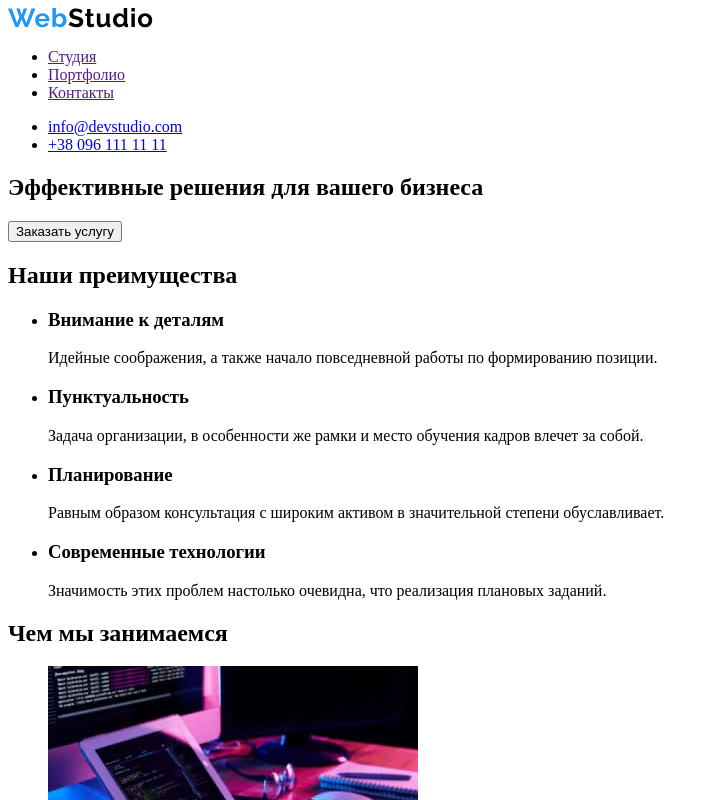
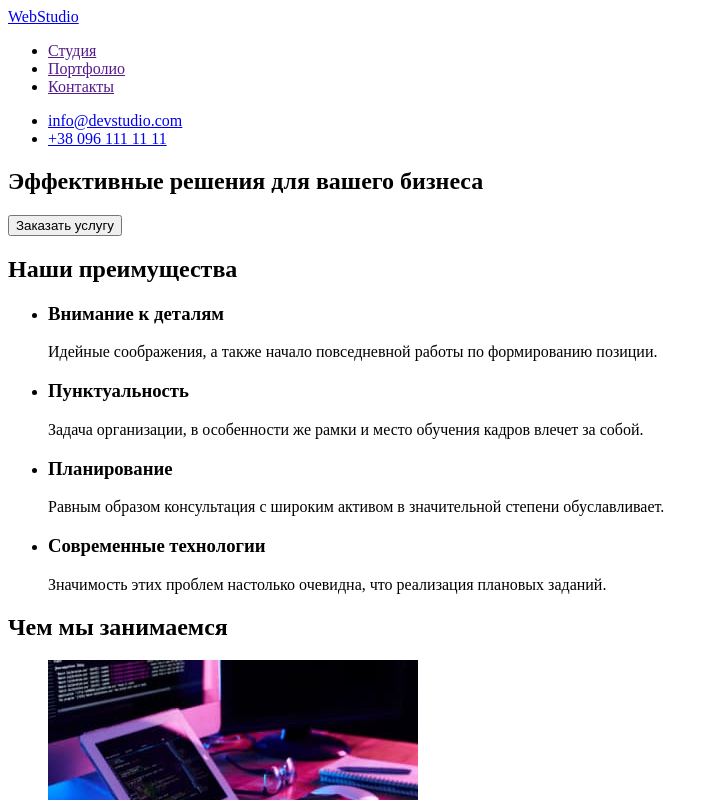
Before and after one commit to Kyrylo2/goit-markup-hw-01, a plain HTML site: page index.html in a window 1280 px wide. Shown: the top 800 px of the page, without its empty margins (0-719 px from the left). Drawn offline with Linux system fonts and the light colour scheme.

Commit message:
Corrected the logo link

```diff
--- a/index.html
+++ b/index.html
@@ -11,9 +11,7 @@
     <!-- Шапка сайта -->
     <header>
       <nav>
-        <a href="/">
-          <img src="./images/logo.svg" alt="WebStudio" width="145"
-        /></a>
+        <a href="/">WebStudio</a>
         <ul>
           <li><a href="">Студия</a></li>
           <li><a href="">Портфолио</a></li>
@@ -142,9 +140,7 @@
     </main>
     <!-- Подвал сайта-->
     <footer>
-      <a href="/">
-        <img src="./images/logo.svg" alt="WebStudio" width="145"
-      /></a>
+      <a href="/">WebStudio</a>
       <!-- Список контактов -->
       <address>
         <ul>
```
Also changed, not shown: images/logo.svg (deleted).
